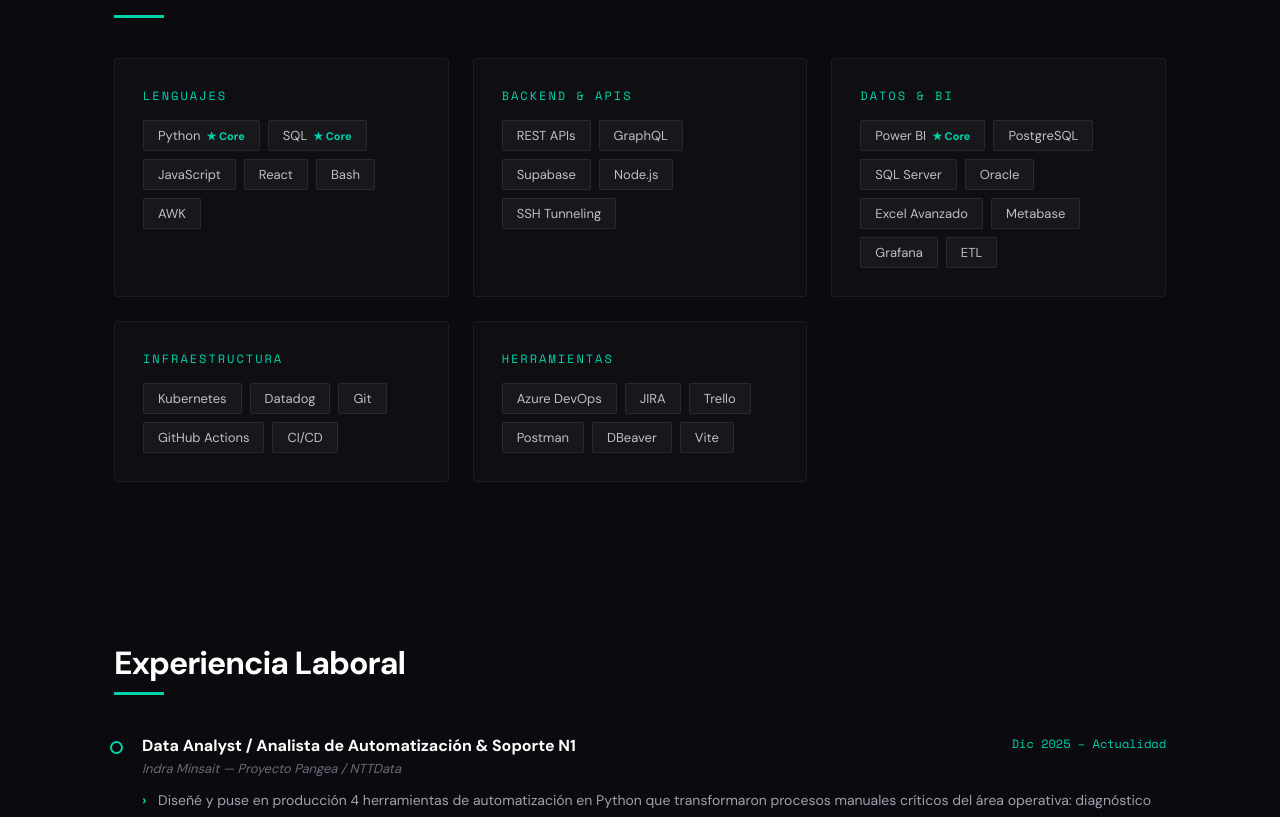
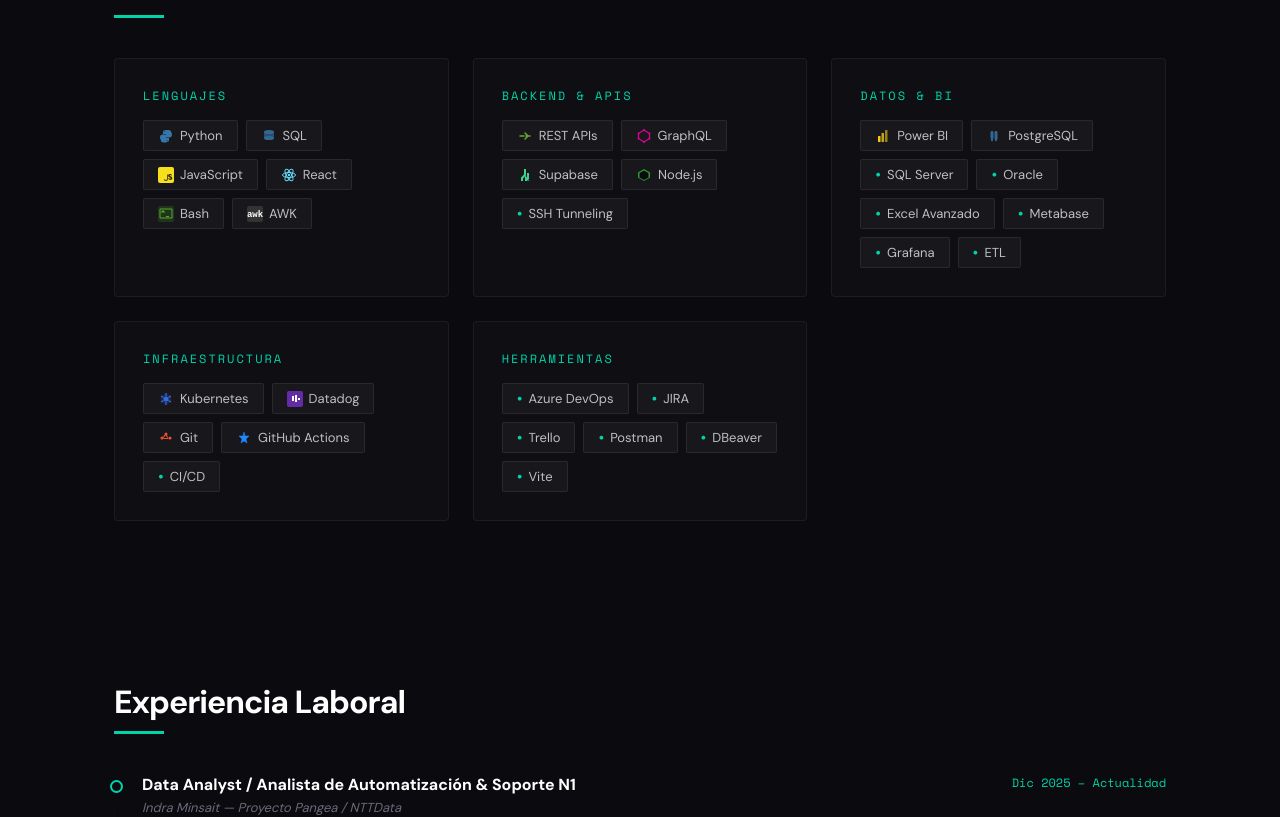
Before and after one commit to zZloquilloZz/porfolio_AdemirF, a React (Vite) app: page / in a window 1280 px wide. Shown: the part 1330-2147 px from the top of the page. Built offline with nearby package versions, Linux system fonts and the light colour scheme.

Commit message:
feat: skill icons, carousel fix, education icons

```diff
--- a/src/Portfolio.jsx
+++ b/src/Portfolio.jsx
@@ -39,12 +39,23 @@ function Carousel({ images }) {
         borderRadius: 4,
         overflow: "hidden",
         background: "rgba(0,0,0,0.3)",
+        aspectRatio: "16/9",
+        height: 0,
+        paddingBottom: "56.25%",
       }}
     >
       <img
         src={images[idx].src}
         alt={images[idx].alt}
-        style={{ width: "100%", display: "block", borderRadius: 4 }}
+        style={{
+          position: "absolute",
+          top: 0,
+          left: 0,
+          width: "100%",
+          height: "100%",
+          objectFit: "cover",
+          borderRadius: 4,
+        }}
       />
       {len > 1 && (
         <>
@@ -64,6 +75,7 @@ function Carousel({ images }) {
               height: 32,
               cursor: "pointer",
               fontSize: 18,
+              zIndex: 1,
             }}
           >
             ‹
@@ -84,6 +96,7 @@ function Carousel({ images }) {
               height: 32,
               cursor: "pointer",
               fontSize: 18,
+              zIndex: 1,
             }}
           >
             ›
@@ -96,6 +109,7 @@ function Carousel({ images }) {
               transform: "translateX(-50%)",
               display: "flex",
               gap: 6,
+              zIndex: 1,
             }}
           >
             {images.map((_, i) => (
@@ -156,6 +170,166 @@ function Section({ id, children }) {
     </section>
   );
 }
+
+// ============================================
+// EDUCATION ICONS
+// ============================================
+const EDUCATION_ICONS = {
+  "Universidad Tecnológica del Perú (UTP)": (
+    <svg width="32" height="32" viewBox="0 0 32 32" fill="none">
+      {/* Mortero académico */}
+      <path d="M16 8L8 11v6c0 3.5 3.5 7 8 7s8-3.5 8-7v-6l-8-3z" fill="#00d4aa" fillOpacity="0.3"/>
+      <path d="M16 8L6 12l10 4 10-4L16 8z" fill="#00d4aa"/>
+      <circle cx="16" cy="16" r="1.5" fill="#00d4aa"/>
+      <path d="M8 11v6c0 3.5 3.5 7 8 7s8-3.5 8-7v-6" stroke="#00d4aa" strokeWidth="1.5" fill="none"/>
+      <rect x="4" y="12" width="1.5" height="10" fill="#00d4aa"/>
+      <rect x="3" y="21" width="3.5" height="1.5" rx="0.5" fill="#00d4aa"/>
+    </svg>
+  ),
+  "IDAT": (
+    <svg width="32" height="32" viewBox="0 0 32 32" fill="none">
+      {/* Computadora/código */}
+      <rect x="6" y="8" width="20" height="14" rx="1" stroke="#00d4aa" strokeWidth="1.5" fill="none"/>
+      <path d="M10 24h12" stroke="#00d4aa" strokeWidth="1.5" strokeLinecap="round"/>
+      <path d="M16 22v2" stroke="#00d4aa" strokeWidth="1.5"/>
+      {/* Símbolos de código */}
+      <path d="M12 13l-2 2 2 2M20 13l2 2-2 2" stroke="#00d4aa" strokeWidth="1.5" strokeLinecap="round" strokeLinejoin="round"/>
+      <path d="M17 12l-2 6" stroke="#00d4aa" strokeWidth="1.5" strokeLinecap="round"/>
+    </svg>
+  ),
+};
+
+// ============================================
+// SKILL ICONS
+// ============================================
+const SKILL_ICONS = {
+  Python: (
+    <svg width="16" height="16" viewBox="0 0 16 16" fill="none">
+      <path d="M7.5 2C5.5 2 5 3 5 4v2h3v.5H4.5C3 6.5 2 7.5 2 9.5s1 3 2.5 3H6v-2c0-1 1-2 2-2h3c1 0 2-1 2-2V4c0-1-.5-2-2.5-2h-3zm-.5 1c.3 0 .5.2.5.5s-.2.5-.5.5-.5-.2-.5-.5.2-.5.5-.5z" fill="#3776AB"/>
+      <path d="M8.5 14c2 0 2.5-1 2.5-2v-2h-3v-.5h3.5c1.5 0 2.5-1 2.5-3s-1-3-2.5-3H10v2c0 1-1 2-2 2H5c-1 0-2 1-2 2v3c0 1 .5 2 2.5 2h3zm.5-1c-.3 0-.5-.2-.5-.5s.2-.5.5-.5.5.2.5.5-.2.5-.5.5z" fill="#3776AB"/>
+    </svg>
+  ),
+  SQL: (
+    <svg width="16" height="16" viewBox="0 0 16 16" fill="none">
+      <ellipse cx="8" cy="4" rx="5" ry="2" fill="#336791"/>
+      <path d="M3 4v6c0 1.1 2.2 2 5 2s5-.9 5-2V4" fill="#336791" fillOpacity="0.7"/>
+      <ellipse cx="8" cy="10" rx="5" ry="2" fill="#336791"/>
+    </svg>
+  ),
+  JavaScript: (
+    <svg width="16" height="16" viewBox="0 0 16 16" fill="none">
+      <rect width="16" height="16" rx="2" fill="#F7DF1E"/>
+      <path d="M9 11.5c0 1-.5 1.5-1.2 1.5-.6 0-1-.3-1.2-.8l-.8.5c.3.7 1 1.2 2 1.2 1.2 0 2-.6 2-1.7V7.5H9v4zm3.5 1.5c-1.2 0-2-.6-2.3-1.4l.8-.5c.2.4.5.7 1 .7.4 0 .7-.2.7-.5 0-.3-.3-.5-.8-.7l-.3-.1c-.9-.4-1.5-.9-1.5-1.9 0-.9.7-1.6 1.8-1.6 1 0 1.7.5 2 1.2l-.8.5c-.2-.4-.5-.6-.9-.6s-.6.2-.6.5c0 .3.2.4.7.6l.3.1c1.1.5 1.7.9 1.7 2 0 1.1-.9 1.7-2.1 1.7z" fill="#000" fillOpacity="0.8"/>
+    </svg>
+  ),
+  React: (
+    <svg width="16" height="16" viewBox="0 0 16 16" fill="none">
+      <ellipse cx="8" cy="8" rx="6.5" ry="2.5" stroke="#61DAFB" strokeWidth="1" fill="none"/>
+      <ellipse cx="8" cy="8" rx="6.5" ry="2.5" stroke="#61DAFB" strokeWidth="1" fill="none" transform="rotate(60 8 8)"/>
+      <ellipse cx="8" cy="8" rx="6.5" ry="2.5" stroke="#61DAFB" strokeWidth="1" fill="none" transform="rotate(-60 8 8)"/>
+      <circle cx="8" cy="8" r="1.2" fill="#61DAFB"/>
+    </svg>
+  ),
+  TypeScript: (
+    <svg width="16" height="16" viewBox="0 0 16 16" fill="none">
+      <rect width="16" height="16" rx="2" fill="#3178C6"/>
+      <path d="M8.5 7.5V13h-1V7.5h-2v-.8h5v.8h-2zm3.5 2.3v3.2h-.9v-.7c-.2.3-.6.5-1.1.5-.7 0-1.2-.4-1.2-1.1 0-.7.5-1 1.4-1h.9v-.1c0-.4-.2-.6-.7-.6-.4 0-.7.1-.9.4l-.5-.6c.3-.4.9-.7 1.6-.7 1 0 1.4.5 1.4 1.4zm-.9 1.4v-.8h-.8c-.4 0-.6.2-.6.5 0 .3.2.5.5.5.4 0 .7-.1.9-.2z" fill="#fff"/>
+    </svg>
+  ),
+  Bash: (
+    <svg width="16" height="16" viewBox="0 0 16 16" fill="none">
+      <rect width="16" height="16" rx="2" fill="#4EAA25" fillOpacity="0.2"/>
+      <path d="M3 6l2-2 2 2-1 1-1-1-1 1-1-1zm5 4h3v1H8v-1z" fill="#4EAA25"/>
+      <path d="M2 3h12v9H2V3z" stroke="#4EAA25" strokeWidth="1" fill="none"/>
+    </svg>
+  ),
+  AWK: (
+    <svg width="16" height="16" viewBox="0 0 16 16" fill="none">
+      <rect width="16" height="16" rx="2" fill="#333"/>
+      <text x="8" y="11" fontFamily="monospace" fontSize="9" fontWeight="700" fill="#fff" textAnchor="middle">awk</text>
+    </svg>
+  ),
+  "REST APIs": (
+    <svg width="16" height="16" viewBox="0 0 16 16" fill="none">
+      <path d="M3 8h4m2 0h4M8 5l3 3-3 3" stroke="#6BA539" strokeWidth="1.5" fill="none" strokeLinecap="round" strokeLinejoin="round"/>
+    </svg>
+  ),
+  GraphQL: (
+    <svg width="16" height="16" viewBox="0 0 16 16" fill="none">
+      <path d="M8 2l5.5 3.5v5L8 14l-5.5-3.5v-5L8 2z" stroke="#E10098" strokeWidth="1.2" fill="none"/>
+      <circle cx="8" cy="2" r="1" fill="#E10098"/>
+      <circle cx="13.5" cy="5.5" r="1" fill="#E10098"/>
+      <circle cx="13.5" cy="10.5" r="1" fill="#E10098"/>
+      <circle cx="8" cy="14" r="1" fill="#E10098"/>
+      <circle cx="2.5" cy="10.5" r="1" fill="#E10098"/>
+      <circle cx="2.5" cy="5.5" r="1" fill="#E10098"/>
+    </svg>
+  ),
+  Supabase: (
+    <svg width="16" height="16" viewBox="0 0 16 16" fill="none">
+      <path d="M9 2H7v5.5L5.5 9 4 10.5V14h2v-2.5l1.5-1.5L9 8.5V2z" fill="#3ECF8E"/>
+      <path d="M10 6v6l1.5 1.5L13 14h-2v-2.5L9.5 10 8 8.5V14h2l2-2V6h-2z" fill="#3ECF8E"/>
+    </svg>
+  ),
+  "Node.js": (
+    <svg width="16" height="16" viewBox="0 0 16 16" fill="none">
+      <path d="M8 2l6 3.5v5L8 14l-6-3.5v-5L8 2z" fill="#339933"/>
+      <path d="M8 3.5l4.5 2.6v4.3L8 13l-4.5-2.6V6.1L8 3.5z" fill="#0a0a0f"/>
+    </svg>
+  ),
+  "Power BI": (
+    <svg width="16" height="16" viewBox="0 0 16 16" fill="none">
+      <rect x="3" y="8" width="2.5" height="6" rx="0.5" fill="#F2C811"/>
+      <rect x="6.5" y="5" width="2.5" height="9" rx="0.5" fill="#F2C811" fillOpacity="0.8"/>
+      <rect x="10" y="2" width="2.5" height="12" rx="0.5" fill="#F2C811" fillOpacity="0.6"/>
+    </svg>
+  ),
+  PostgreSQL: (
+    <svg width="16" height="16" viewBox="0 0 16 16" fill="none">
+      <path d="M6 3c-1 0-1.5.5-1.5 1.5v5c0 .5.2 1 .5 1.3v2.7l1-1 1 1v-2.7c.3-.3.5-.8.5-1.3v-5C7.5 3.5 7 3 6 3z" fill="#336791"/>
+      <path d="M10 3c-1 0-1.5.5-1.5 1.5v6c0 .5.2 1 .5 1.3v1.7l1-1 1 1v-1.7c.3-.3.5-.8.5-1.3v-6C11.5 3.5 11 3 10 3z" fill="#336791"/>
+      <ellipse cx="6" cy="3.5" rx="1" ry="0.5" fill="#336791"/>
+      <ellipse cx="10" cy="3.5" rx="1" ry="0.5" fill="#336791"/>
+    </svg>
+  ),
+  Kubernetes: (
+    <svg width="16" height="16" viewBox="0 0 16 16" fill="none">
+      <path d="M8 2L3 5v6l5 3 5-3V5l-5-3z" fill="#326CE5" fillOpacity="0.2"/>
+      <circle cx="8" cy="8" r="2.5" fill="#326CE5"/>
+      <path d="M8 2v3M8 11v3M3 5l2.5 1.5M10.5 9.5L13 11M3 11l2.5-1.5M10.5 6.5L13 5" stroke="#326CE5" strokeWidth="1.2"/>
+    </svg>
+  ),
+  Git: (
+    <svg width="16" height="16" viewBox="0 0 16 16" fill="none">
+      <circle cx="4" cy="8" r="1.5" fill="#F05032"/>
+      <circle cx="12" cy="8" r="1.5" fill="#F05032"/>
+      <circle cx="8" cy="4" r="1.5" fill="#F05032"/>
+      <path d="M5.3 7.5L7 5m1 0l1.7 2.5M5.5 8.5h5" stroke="#F05032" strokeWidth="1.2"/>
+    </svg>
+  ),
+  "GitHub Actions": (
+    <svg width="16" height="16" viewBox="0 0 16 16" fill="none">
+      <path d="M8 2l1 4h4l-3 3 1 4-3-2-3 2 1-4-3-3h4l1-4z" fill="#2088FF" stroke="#2088FF" strokeWidth="0.5" strokeLinejoin="round"/>
+    </svg>
+  ),
+  Docker: (
+    <svg width="16" height="16" viewBox="0 0 16 16" fill="none">
+      <rect x="6" y="6" width="1.5" height="1.5" fill="#2496ED"/>
+      <rect x="8" y="6" width="1.5" height="1.5" fill="#2496ED"/>
+      <rect x="10" y="6" width="1.5" height="1.5" fill="#2496ED"/>
+      <rect x="6" y="8" width="1.5" height="1.5" fill="#2496ED"/>
+      <rect x="8" y="8" width="1.5" height="1.5" fill="#2496ED"/>
+      <rect x="4" y="8" width="1.5" height="1.5" fill="#2496ED"/>
+      <path d="M2 9.5c0 1 1 2 3 2h6c2 0 3-1 3-2" stroke="#2496ED" strokeWidth="1.2" fill="none"/>
+    </svg>
+  ),
+  Datadog: (
+    <svg width="16" height="16" viewBox="0 0 16 16" fill="none">
+      <rect width="16" height="16" rx="2" fill="#632CA6"/>
+      <path d="M5 10V5h2v5H5zm3 1V4h2v7H8zm3-2V7h2v2h-2z" fill="#fff"/>
+    </svg>
+  ),
+};
 
 export default function Portfolio() {
   const [lang, setLang] = useState("es");
@@ -386,22 +560,13 @@ export default function Portfolio() {
                 <div className="sn">{cat.name}</div>
                 <div className="ss">
                   {cat.items.map((it, j) => {
-                    const isCore = ["Python", "SQL", "Power BI"].includes(it);
+                    const icon = SKILL_ICONS[it];
                     return (
-                      <span key={j} className="st2">
+                      <span key={j} className="st2" style={{ display: "flex", alignItems: "center", gap: 6 }}>
+                        {icon || (
+                          <span style={{ color: "#00d4aa", fontSize: 16, lineHeight: 1 }}>•</span>
+                        )}
                         {it}
-                        {isCore && (
-                          <span
-                            style={{
-                              marginLeft: 6,
-                              color: "#00d4aa",
-                              fontSize: 11,
-                              fontWeight: 700,
-                            }}
-                          >
-                            ★ Core
-                          </span>
-                        )}
                       </span>
                     );
                   })}
@@ -528,15 +693,19 @@ export default function Portfolio() {
           <h2 className="st">{c.education.title}</h2>
           <div className="sl" />
           <div className="eg">
-            {c.education.items.map((e, i) => (
-              <div key={i} className="ec">
-                <div>
-                  <div className="ed">{e.degree}</div>
-                  <div className="es">{e.school}</div>
+            {c.education.items.map((e, i) => {
+              const icon = EDUCATION_ICONS[e.school];
+              return (
+                <div key={i} className="ec" style={{ display: "flex", alignItems: "center", gap: 20 }}>
+                  {icon && <div style={{ flexShrink: 0 }}>{icon}</div>}
+                  <div style={{ flex: 1 }}>
+                    <div className="ed">{e.degree}</div>
+                    <div className="es">{e.school}</div>
+                  </div>
+                  <div className="edt">{e.date}</div>
                 </div>
-                <div className="edt">{e.date}</div>
-              </div>
-            ))}
+              );
+            })}
           </div>
         </div>
       </Section>
```
